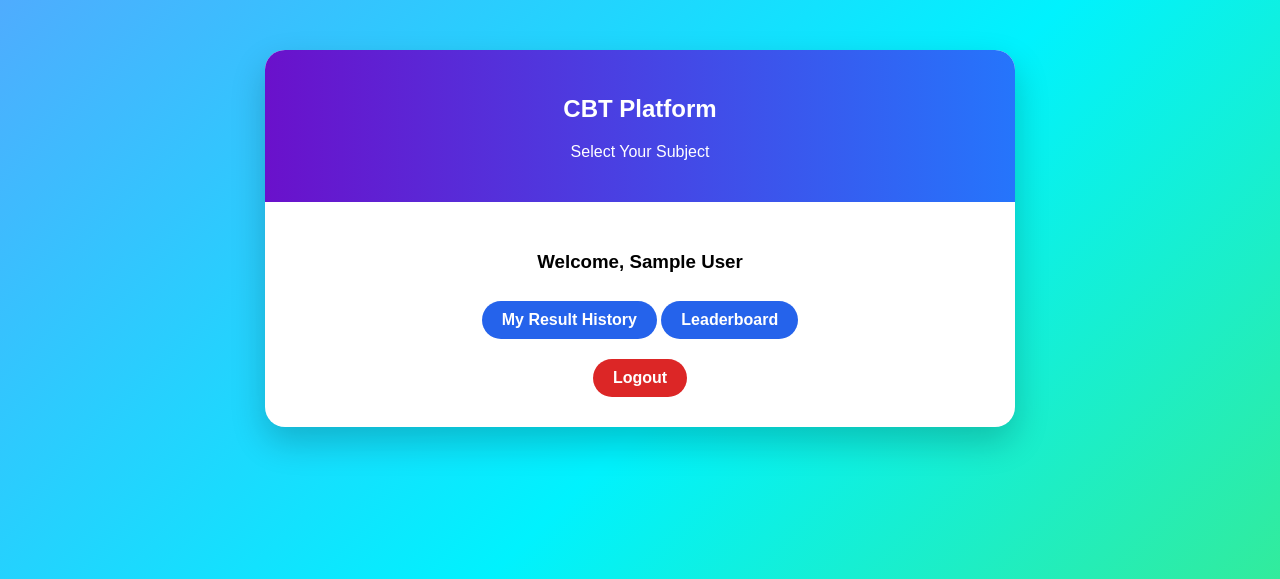
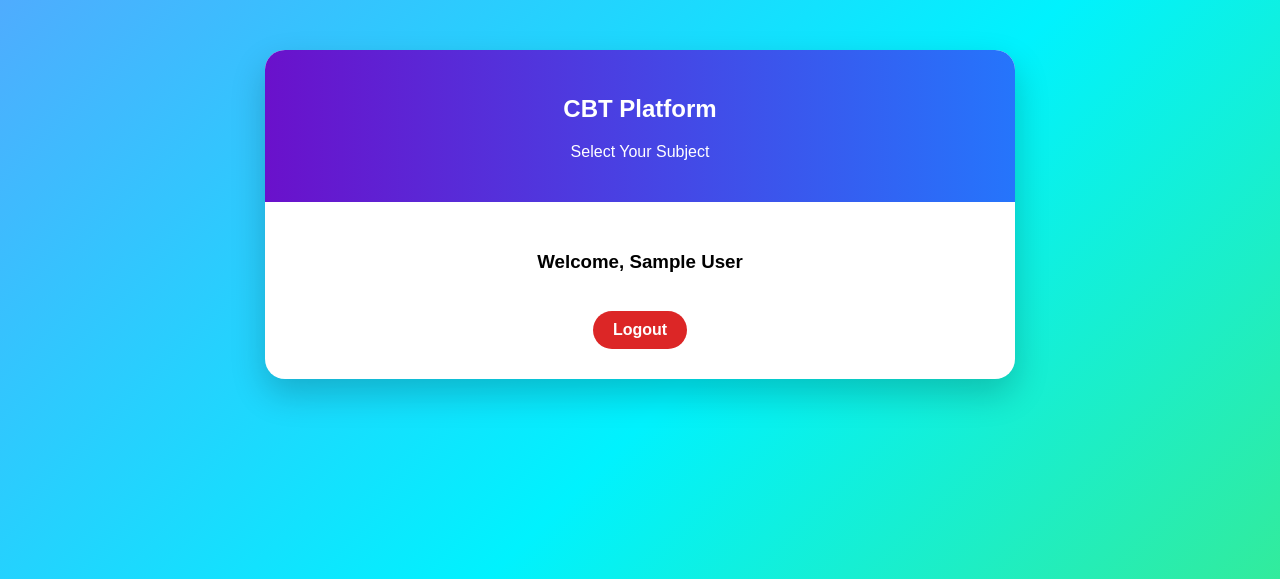
Before and after one commit to ifelodun/Ifelodun-Cbt-Futa-questions, a Flask app: page /home in a window 1280 px wide. Shown: the top 579 px of the page. Run offline with Flask 3, Linux system fonts and the light colour scheme; the visitor is signed in with stand-in values (Sample User, id 1); data that the repository does not hold is empty.

Commit message:
Update home.html

```diff
--- a/templates/home.html
+++ b/templates/home.html
@@ -44,9 +44,6 @@
             margin-top:10px;
             background:#16a34a;
         }
-        .btn-secondary{
-            background:#2563eb;
-        }
         .btn-logout{
             background:#dc2626;
             margin-top:20px;
@@ -54,6 +51,7 @@
     </style>
 </head>
 <body>
+
 <div class="main-card">
     <div class="header">
         <h2>CBT Platform</h2>
@@ -71,11 +69,9 @@
         </div>
         {% endfor %}
 
-        <a href="/history" class="btn btn-secondary">My Result History</a>
-        <a href="/leaderboard" class="btn btn-secondary">Leaderboard</a>
-        <br>
         <a href="/logout" class="btn btn-logout">Logout</a>
     </div>
 </div>
+
 </body>
 </html>
```
